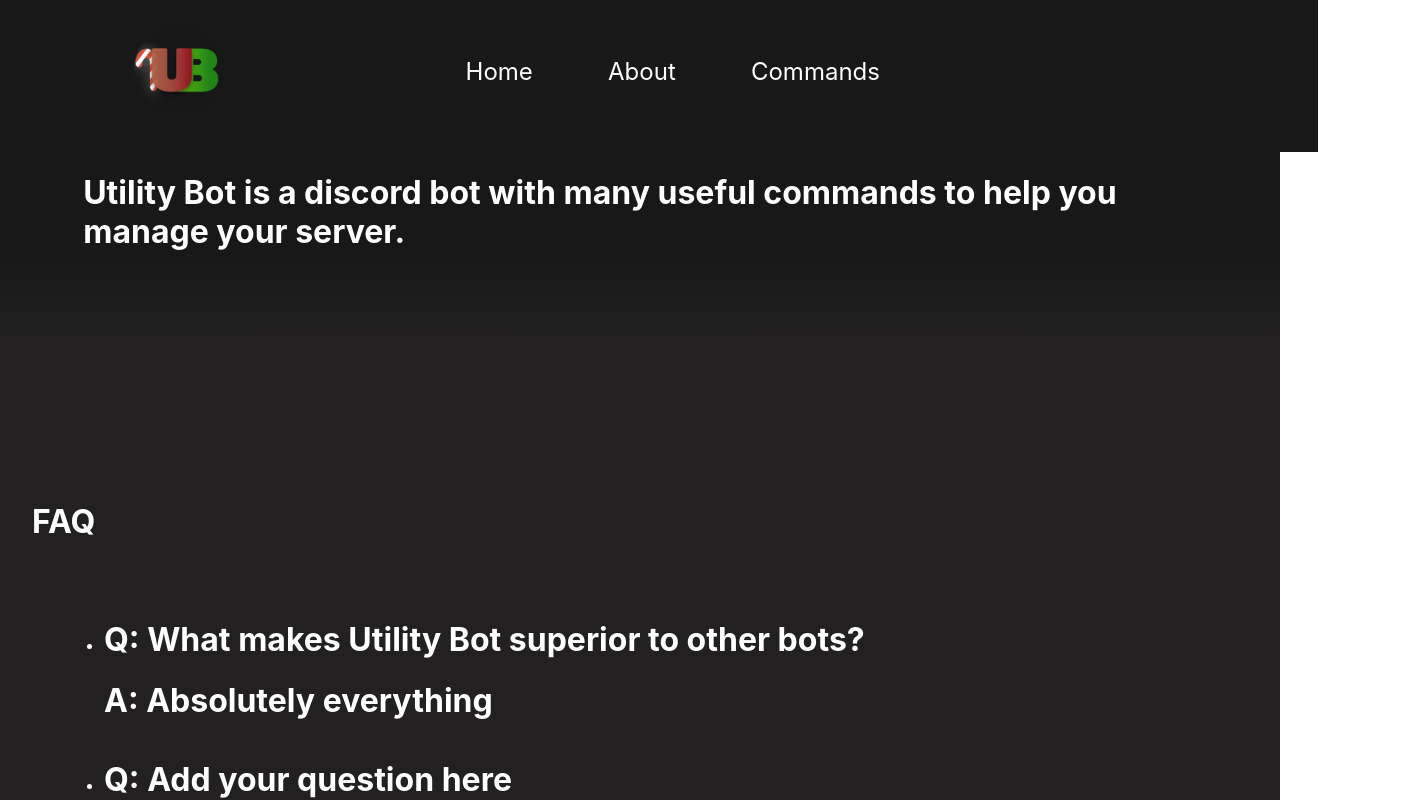
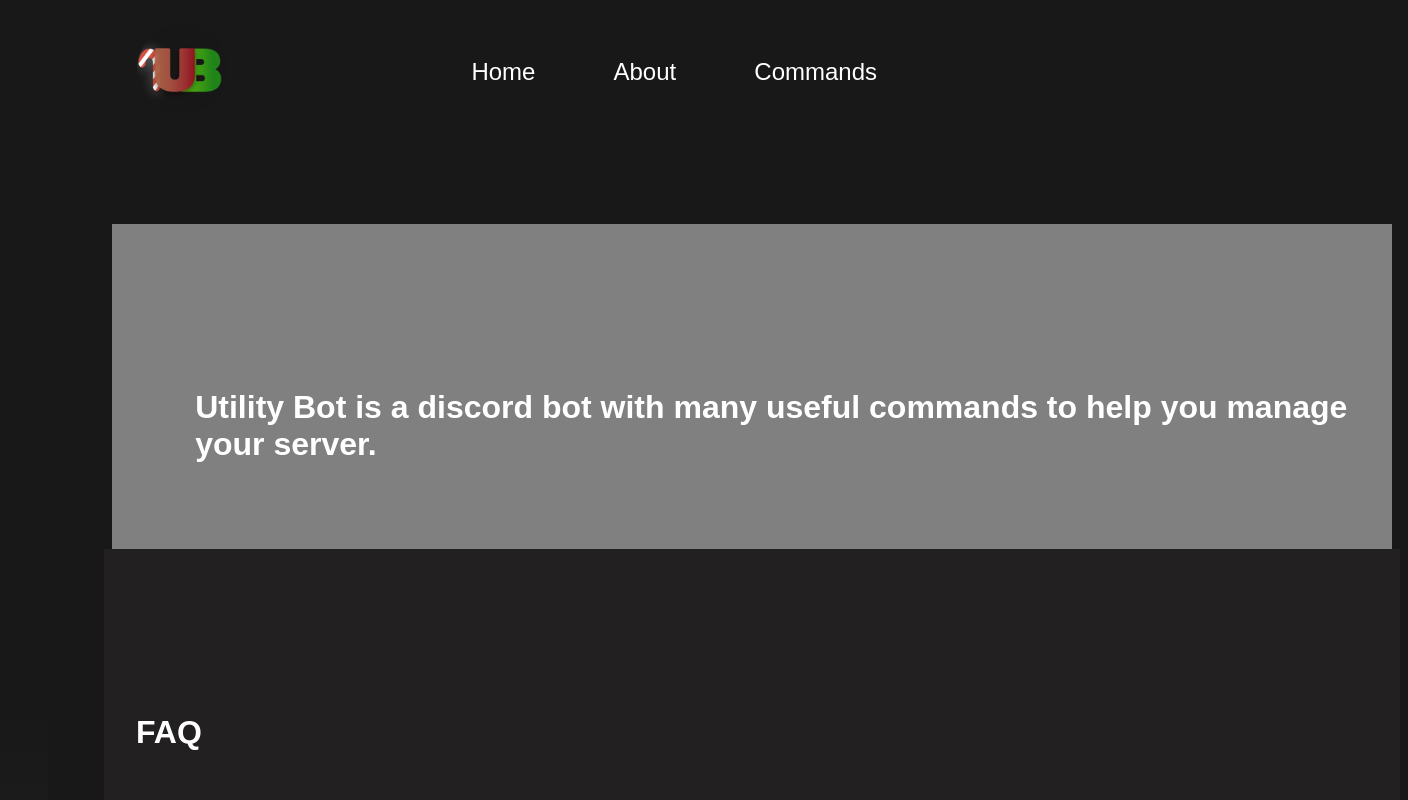
Before and after one commit to PineappleRind/utility-bot-website, a React (Create React App) app in the folder utility-bot-website/: page /home in a window 1280 px wide. Shown: the top 800 px of the page, 1408 px wide, since content can reach past the window. Built offline with nearby package versions, Linux system fonts and the light colour scheme.

Commit message:
Update App.css

```diff
--- a/utility-bot-website/src/App.css
+++ b/utility-bot-website/src/App.css
@@ -2,30 +2,42 @@
   --gray: rgb(34, 32, 32);
   --black: rgb(24, 24, 24);
 }
-
-.home-main-container {
-  background-color: var(--black);
+body, html {
+  height: 100vh;
+  width: 100vw;
+  color: white;
+  font-family: Arial, Helvetica, sans-serif;
+  outline: none;
+  background-image: linear-gradient(var(--black) 75%, var(--gray));
   padding: 7rem 1rem 2rem 4rem;
   margin: 0 -0.5rem;
+}
+.home-main-container {
   display: flex;
-  background-image: linear-gradient(var(--black) 75%, var(--gray));
+  padding: 7rem 1rem 2rem 4rem;
 }
 .invite-button {
   font-family: inherit;
-  font-size: 3rem;
-  background-color: aliceblue;
-  color: var(--black);
-  height: 15%;
-  width: 15%;
-  padding: 10px;
-  border-radius: 20px;
+  font-size: 25px;
+  background: linear-gradient(145deg, #8487c4, #6f71a5);
+  color: aliceblue;
+  padding-left: 30px;
+  padding-right: 30px;
+  padding-top: 10px;
+  padding-bottom: 10px;
+  border-radius: 60px;
   text-transform: uppercase;
-  box-shadow: 0 2px 10px 2px rgba(0,0,0,0.4);
   cursor: pointer;
+  outline: none;
+  border: 0px solid transparent;
+  transition: all 300ms;
 }
 .invite-button:hover {
-  opacity: 0.9;
-  box-shadow: 0 5px 10px 2px rgba(0,0,0,0.6);
+  background: linear-gradient(145deg, #8487c4, #6f71a5);
+  transform: translateY(-3px);
+}
+.invite-button:active {
+  background: linear-gradient(145deg, #8487c4, #6f71a5);
 }
 .logo {
   width: 35%;
@@ -34,7 +46,7 @@
 }
 .home-content {
   padding: 2rem 1.2rem;
-  animation: homeInfo-anim 2s;
+  animation: homeInfo-anim 1s;
   align-self: center;
 }
 
@@ -49,7 +61,6 @@
 .faq {
   margin-bottom: 2.5rem;
 }
-
 .nav {
   position: fixed;
   top: 0;
@@ -60,7 +71,6 @@
   color: black;
   display: flex;
 }
-
 .nav-items {
   flex-flow: row;
   font-size: 3vh;
@@ -69,6 +79,7 @@
   justify-content: space-evenly;
   align-items: center;
   list-style: none;
+  font-family: Arial, Arial, Helvetica, sans-serif;
 }
 .app {
   align-items: center;
@@ -95,14 +106,6 @@ a:hover {
 @keyframes homeInfo-anim {
   from {
     opacity: 0;
-  }
-  to {
-    opacity: 1;
+    transform: translateY(-10px);
   }
 }
-
-html {
-  font-family: -paple-system, BlinkMacSystemFont, "Segoe UI", Roboto, Oxygen,
-    Ubuntu, Cantarell, "Open Sans", "Helvetica Neue", sans-serif;
-  color: white;
-}
```
